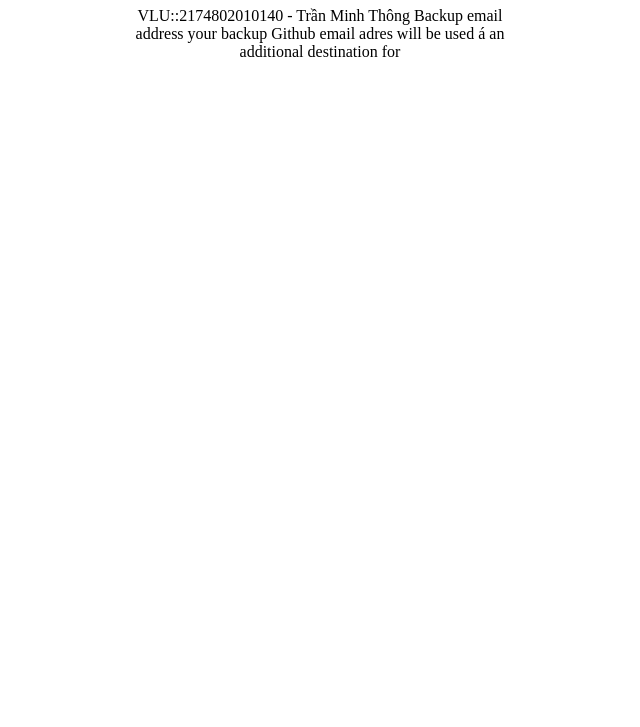
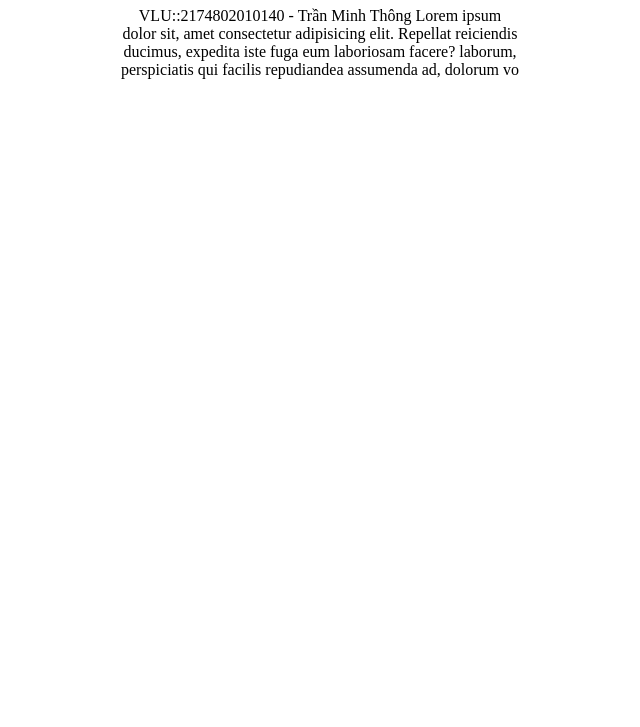
Before and after one commit to tran555868877/netlify-app, a plain HTML site: page index.html in a window 1280 px wide. Shown: the part 73-800 px from the top of the page, without its empty margins (320-960 px from the left). Drawn offline with Linux system fonts and the light colour scheme.

Commit message:
Update index.html

```diff
--- a/index.html
+++ b/index.html
@@ -11,8 +11,8 @@
     <div class="container">
         <h1>Welcome my course</h1>
         <P>VLU::2174802010140 - Trần Minh Thông
-            Backup email address
-your backup Github email adres will be used á an additional destination for
+
+Lorem ipsum dolor sit, amet consectetur adipisicing elit. Repellat reiciendis ducimus, expedita iste fuga eum laboriosam facere? laborum, perspiciatis qui facilis repudiandea assumenda ad, dolorum vo
         </P>
     </div>
 
```
